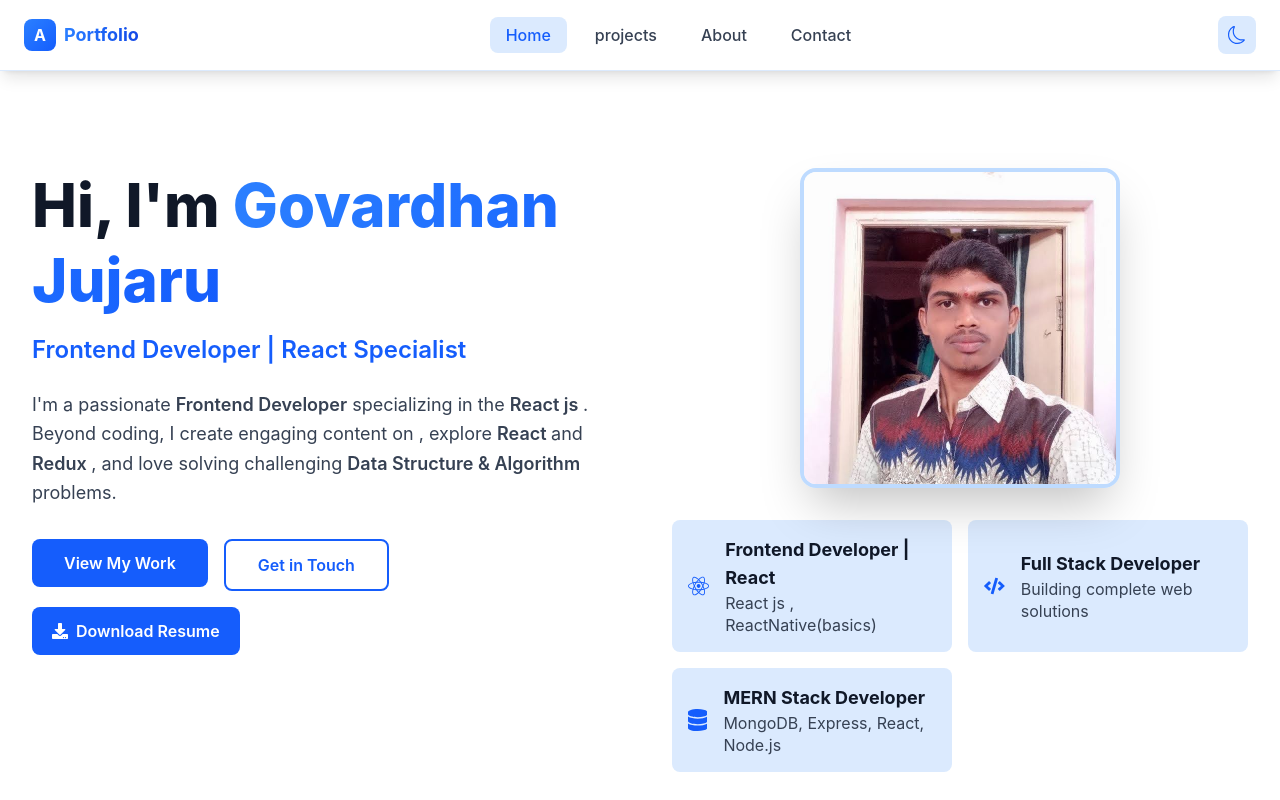
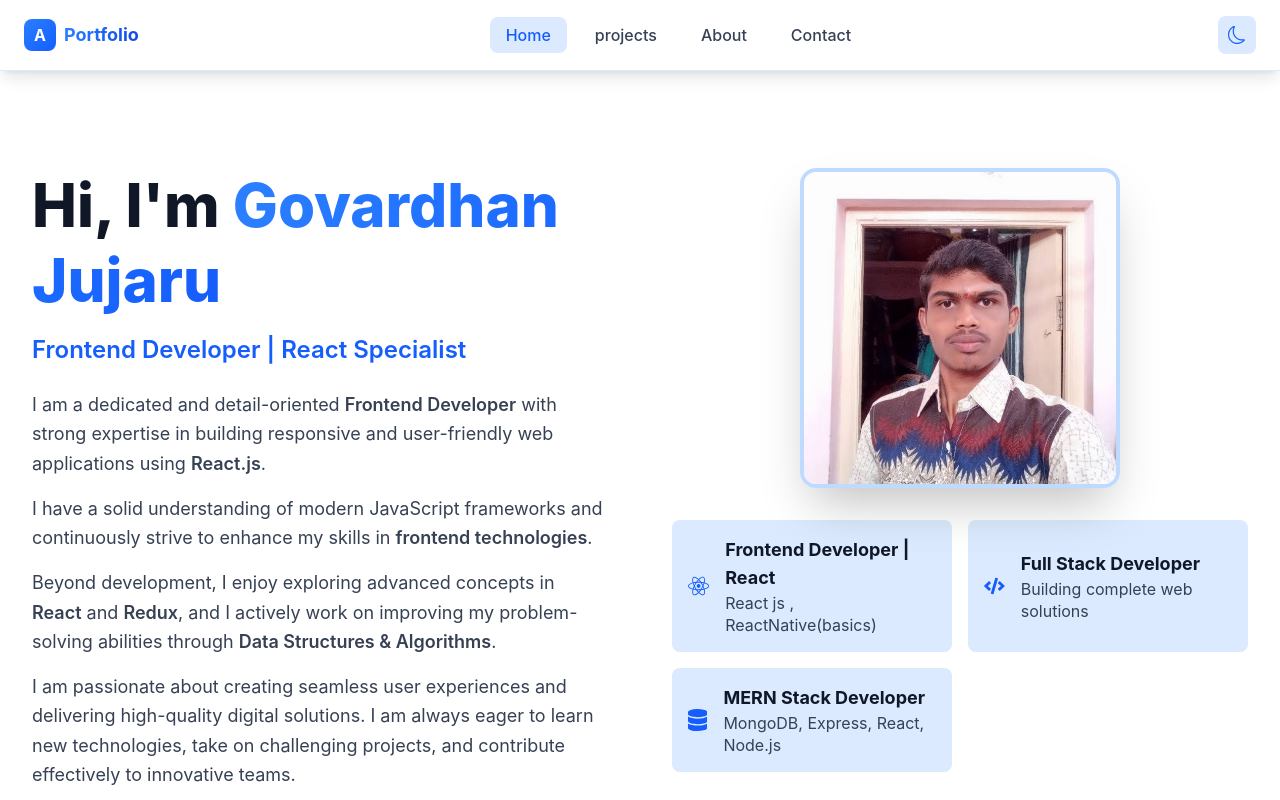
Before and after one commit to Govardhan0020/portfolio, a React (Vite) app: page /#/ in a window 1280 px wide. Shown: the top 800 px of the page. Built offline with nearby package versions, Linux system fonts and the light colour scheme.

Commit message:
content updated

```diff
--- a/src/pages/Home.jsx
+++ b/src/pages/Home.jsx
@@ -62,20 +62,39 @@ export const Home = () => {
               Frontend Developer | React Specialist
             </p>
 
-            <p
-              className={`text-base sm:text-lg leading-relaxed mb-8 ${textPrimary}`}
-            >
-              I'm a passionate{" "}
-              <span className="font-semibold"> Frontend Developer</span>{" "}
-              specializing in the{" "}
-              <span className="font-semibold">React js </span>. Beyond coding, I
-              create engaging content on , explore{" "}
-              <span className="font-semibold"> React </span> and{" "}
-              <span className="font-semibold"> Redux </span>, and love solving
-              challenging{" "}
-              <span className="font-semibold">Data Structure & Algorithm</span>{" "}
-              problems.
-            </p>
+            <div className={`${textPrimary}  mb-8 `}>
+              <p className="text-base sm:text-lg leading-relaxed mb-4">
+                I am a dedicated and detail-oriented{" "}
+                <span className="font-semibold">Frontend Developer</span> with
+                strong expertise in building responsive and user-friendly web
+                applications using{" "}
+                <span className="font-semibold">React.js</span>.
+              </p>
+
+              <p className="text-base sm:text-lg leading-relaxed mb-4">
+                I have a solid understanding of modern JavaScript frameworks and
+                continuously strive to enhance my skills in{" "}
+                <span className="font-semibold">frontend technologies</span>.
+              </p>
+
+              <p className="text-base sm:text-lg leading-relaxed mb-4">
+                Beyond development, I enjoy exploring advanced concepts in{" "}
+                <span className="font-semibold">React</span> and{" "}
+                <span className="font-semibold">Redux</span>, and I actively
+                work on improving my problem-solving abilities through{" "}
+                <span className="font-semibold">
+                  Data Structures & Algorithms
+                </span>
+                .
+              </p>
+
+              <p className="text-base sm:text-lg leading-relaxed">
+                I am passionate about creating seamless user experiences and
+                delivering high-quality digital solutions. I am always eager to
+                learn new technologies, take on challenging projects, and
+                contribute effectively to innovative teams.
+              </p>
+            </div>
 
             <div className="flex flex-col sm:flex-row gap-4 justify-center md:justify-start">
               <Link to="/projects">
```
